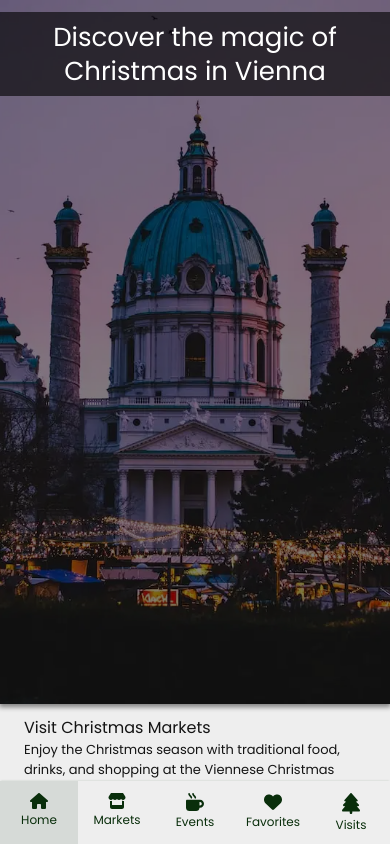
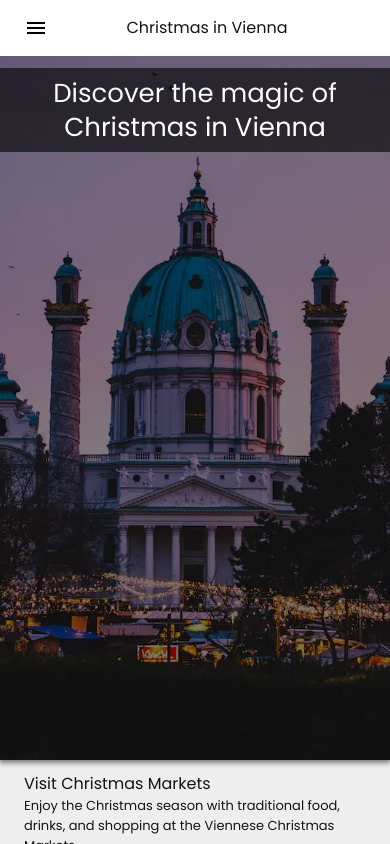
Before and after one commit to kramire/vienna-christmas-markets, a Preact app: page / in a window 390 px wide. Built offline with nearby package versions, Linux system fonts and the light colour scheme.

Commit message:
header with mobile menu. remove footer

```diff
--- a/src/app.tsx
+++ b/src/app.tsx
@@ -1,7 +1,7 @@
 import { useState } from 'preact/hooks'
-import Footer from './components/footer/footer'
 import { PageType } from './app.types'
 import Pages from './pages'
+import Header from './components/header'
 
 export function App() {
   const [page, setPage] = useState<PageType>(PageType.HOME)
@@ -17,8 +17,8 @@ export function App() {
         inset: 0,
       }}
     >
+      <Header goToPage={goToPage} />
       <Pages page={page} goToPage={goToPage} />
-      <Footer page={page} goToPage={goToPage} />
     </div>
   )
 }
--- a/src/components/footer/footer.constants.ts
+++ /dev/null
@@ -1,31 +0,0 @@
-import { PageType } from '../../app.types'
-import House from '../../assets/house.svg'
-import Market from '../../assets/store.svg'
-import Mug from '../../assets/mug.svg'
-import HeartSolid from '../../assets/heartSolid.svg'
-import Tree from '../../assets/tree.svg'
-
-export const footerItemMapping: {
-  [key in PageType]: { name: string; iconSrc: string }
-} = {
-  HOME: {
-    name: 'Home',
-    iconSrc: House,
-  },
-  MARKETS: {
-    name: 'Markets',
-    iconSrc: Market,
-  },
-  EVENTS: {
-    name: 'Events',
-    iconSrc: Mug,
-  },
-  FAVORITES: {
-    name: 'Favorites',
-    iconSrc: HeartSolid,
-  },
-  VISITS: {
-    name: 'Visits',
-    iconSrc: Tree,
-  },
-}
--- a/src/components/footer/footer.tsx
+++ /dev/null
@@ -1,42 +0,0 @@
-import { PageType } from '../../app.types'
-import { theme } from '../../theme'
-import { footerItemMapping } from './footer.constants'
-import FooterItem from './footerItem'
-
-interface Props {
-  page: PageType
-  goToPage: (page: PageType) => void
-}
-
-const Footer = ({ page: currentPage, goToPage }: Props) => {
-  const footerItemPages = Object.keys(footerItemMapping) as Array<keyof typeof PageType>
-
-  return (
-    <footer
-      style={{
-        display: 'flex',
-        justifyContent: 'space-around',
-        position: 'fixed',
-        bottom: '0',
-        left: '0',
-        right: '0',
-        zIndex: 1,
-        width: '100%',
-        boxShadow: 'rgb(8 61 11 / 18%) 0px -1px 2px -1px',
-        backgroundColor: theme.colors.bgWhite,
-      }}
-    >
-      {footerItemPages.map((page) => (
-        <FooterItem
-          goToPage={goToPage}
-          name={footerItemMapping[page].name}
-          iconSrc={footerItemMapping[page].iconSrc}
-          page={page as PageType}
-          isSelected={page === currentPage}
-        />
-      ))}
-    </footer>
-  )
-}
-
-export default Footer
--- a/src/components/footer/footerItem.tsx
+++ /dev/null
@@ -1,34 +0,0 @@
-import { PageType } from '../../app.types'
-import { theme } from '../../theme'
-import Flex from '../flex'
-
-interface Props {
-  page: PageType
-  name: string
-  iconSrc: string
-  isSelected: boolean
-  goToPage: (page: PageType) => void
-}
-
-const FooterItem = ({ page, name, iconSrc, isSelected, goToPage }: Props) => (
-  <Flex
-    onClick={() => goToPage(page)}
-    flexDirection="column"
-    alignItems="center"
-    gap="4px"
-    style={{
-      padding: '12px 8px',
-      flex: 1,
-      color: theme.colors.darkGreen,
-      backgroundColor: isSelected ? 'rgba(9, 46, 11, 0.1)' : 'transparent',
-      transition: 'background-color 0.3s ease',
-      cursor: 'pointer',
-      '-webkit-tap-highlight-color': 'transparent',
-    }}
-  >
-    <img src={iconSrc} width={18} height={18} loading="lazy" alt="name" />
-    <p style={{ fontSize: '12px', lineHeight: '14px' }}>{name}</p>
-  </Flex>
-)
-
-export default FooterItem
--- a/src/components/footer/index.ts
+++ /dev/null
@@ -1 +0,0 @@
-export { default } from './footer'
--- a/src/components/header.tsx
+++ /dev/null
@@ -1,49 +0,0 @@
-import { ComponentChildren } from 'preact'
-import { theme } from '../theme'
-import Flex from './flex'
-
-interface Props {
-  children?: ComponentChildren
-  hideOnScroll?: boolean
-}
-
-const Header = ({ children, hideOnScroll = false }: Props) => {
-  return (
-    <Flex
-      flexDirection="column"
-      style={{
-        width: '100%',
-        position: 'sticky',
-        top: 0,
-        boxShadow: '0px 0px 2px 1px rgb(9 46 11 / 71%)',
-        zIndex: hideOnScroll ? 0 : 1,
-      }}
-    >
-      <Flex
-        flexDirection="column"
-        alignItems="center"
-        style={{
-          width: '100%',
-          color: theme.colors.darkGreen,
-          backgroundColor: 'rgb(216, 219, 216)',
-          padding: '8px 16px',
-          height: '66px',
-        }}
-      >
-        <p>Christmas in</p>
-        <p
-          style={{
-            fontSize: '28px',
-            textTransform: 'uppercase',
-            letterSpacing: '4px',
-          }}
-        >
-          Vienna
-        </p>
-      </Flex>
-      {children}
-    </Flex>
-  )
-}
-
-export default Header
--- /dev/null
+++ b/src/components/header/header.constants.ts
@@ -0,0 +1,14 @@
+import { PageType } from '../../app.types'
+
+interface MenuItem {
+  name: string
+  pageType: PageType
+}
+
+export const menuItems: Array<MenuItem> = [
+  { name: 'Home', pageType: PageType.HOME },
+  { name: 'Markets', pageType: PageType.MARKETS },
+  { name: 'Events', pageType: PageType.EVENTS },
+  { name: 'Favorites', pageType: PageType.FAVORITES },
+  { name: 'Visits', pageType: PageType.VISITS },
+]
--- /dev/null
+++ b/src/components/header/header.tsx
@@ -0,0 +1,35 @@
+import { useState } from 'preact/hooks'
+import Menu from '../../assets/menu.svg'
+
+import NavigationMenu from './navigationMenu'
+import { PageType } from '../../app.types'
+
+interface Props {
+  goToPage: (page: PageType) => void
+}
+
+const Header = ({ goToPage }: Props) => {
+  const [isMenuOpen, setIsMenuOpen] = useState(false)
+
+  const toggleMenu = () => {
+    setIsMenuOpen(!isMenuOpen)
+  }
+
+  return (
+    <>
+      <div
+        class="flex justify-between items-center w-full h-14 py-2 px-6 sticky top-0 z-10 bg-white"
+        style={{ boxShadow: '0 16px 64px -16px rgba(46,55,77,.24)' }}
+      >
+        <img src={Menu} width={24} height={16} onClick={toggleMenu} />
+        <div onClick={() => goToPage(PageType.HOME)}>
+          <p class="flex-1">Christmas in Vienna</p>
+        </div>
+        <div />
+      </div>
+      <NavigationMenu isOpen={isMenuOpen} handleClose={toggleMenu} goToPage={goToPage} />
+    </>
+  )
+}
+
+export default Header
--- /dev/null
+++ b/src/components/header/index.ts
@@ -0,0 +1 @@
+export { default } from './header'
--- /dev/null
+++ b/src/components/header/navigationMenu.tsx
@@ -0,0 +1,39 @@
+import { PageType } from '../../app.types'
+import Close from '../../assets/close.svg'
+import { menuItems } from './header.constants'
+
+interface Props {
+  isOpen: boolean
+  handleClose: () => void
+  goToPage: (page: PageType) => void
+}
+
+const NavigationMenu = ({ isOpen, handleClose, goToPage }: Props) => {
+  const handleClick = (pageType: PageType) => () => {
+    handleClose()
+    goToPage(pageType)
+  }
+
+  return (
+    <>
+      {isOpen && <div class="fixed inset-0 bg-black bg-opacity-50 z-50" onClick={handleClose}></div>}
+      <div
+        class="fixed left-0 top-0 h-full w-4/5 sm:w-2/5 md:w-1/5 bg-white z-50 transform transition-transform ease-in-out duration-300"
+        style={{ transform: isOpen ? 'translateX(0)' : 'translateX(-100%)', transition: 'transform 300ms ease-in-out' }}
+      >
+        <div class="flex justify-end w-full p-6 pb-1">
+          <img src={Close} width={24} height={16} onClick={handleClose} />
+        </div>
+        <ul class="flex flex-col px-6 sticky top-0 z-1 bg-white">
+          {menuItems.map((item) => (
+            <li key={item.name} onClick={handleClick(item.pageType)} class="p-2 hover:cursor-pointer">
+              <p class="text-lg font-semibold">{item.name}</p>
+            </li>
+          ))}
+        </ul>
+      </div>
+    </>
+  )
+}
+
+export default NavigationMenu
--- a/src/containers/resultList/resultList.tsx
+++ b/src/containers/resultList/resultList.tsx
@@ -7,7 +7,6 @@ import { NEAR_ME_KM_DISTANCE_AWAY } from './resultList.constants'
 import useLocalStorage from '../../hooks/useLocalStorage'
 import { FAVORITED_MARKETS_LOCAL_STORAGE_KEY } from '../../app.constants'
 import Filters from './filters'
-import Header from '../../components/header'
 import { getIsOpen } from '../../utils/get-is-open'
 import Map from './map'
 import HeaderText from '../../components/headerText'
@@ -121,7 +120,6 @@ const ResultList = ({ results, page, favorites, setFavorites, deviceLocation, se
 
   return (
     <div class="flex flex-col gap-1 md:gap-3">
-      <Header />
       {showMap ? (
         <Map results={shownResults} />
       ) : (
--- a/src/containers/visitProgress/visitProgress.tsx
+++ b/src/containers/visitProgress/visitProgress.tsx
@@ -4,7 +4,6 @@ import Flex from '../../components/flex'
 import useLocalStorage from '../../hooks/useLocalStorage'
 import buildSquares from '../../utils/build-square'
 import { theme } from '../../theme'
-import Header from '../../components/header'
 import SurpriseImage from '../../assets/christmas-sparkler.webp'
 import { FOOTER_HEIGHT } from '../../app.constants'
 import { hasStarted } from '../../utils/hasStarted'
@@ -65,8 +64,6 @@ const VisitProgress = ({ markets }: Props) => {
   }, [])
 
   return (
-    <>
-      <Header />
     <Flex
       className="animate-slide-in"
       flexDirection="column"
@@ -188,7 +185,6 @@ const VisitProgress = ({ markets }: Props) => {
         </Flex>
       </div>
     </Flex>
-    </>
   )
 }
 
```
Also changed, not shown: src/assets/close.svg (added), src/assets/menu.svg (added). Lines whose indentation alone changed are shown as unchanged.
